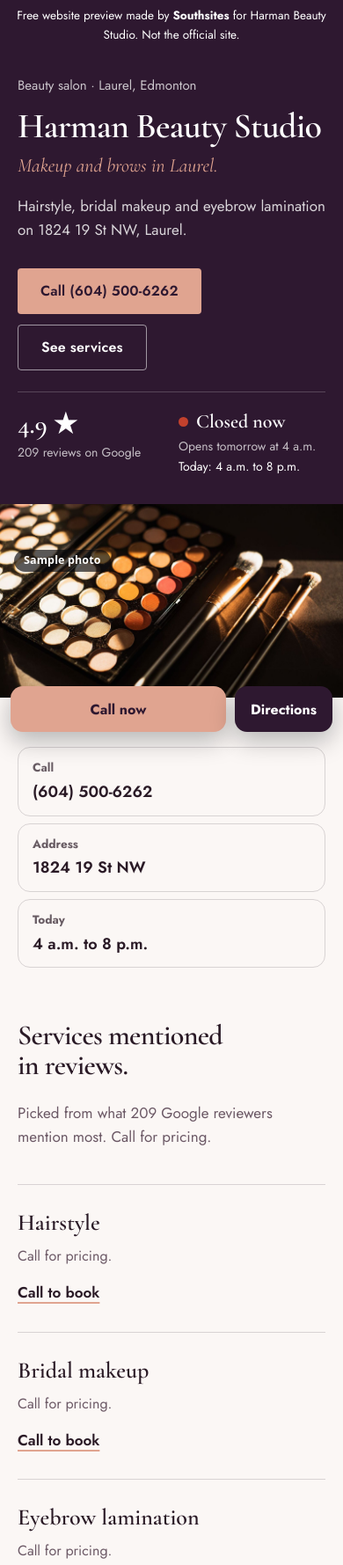
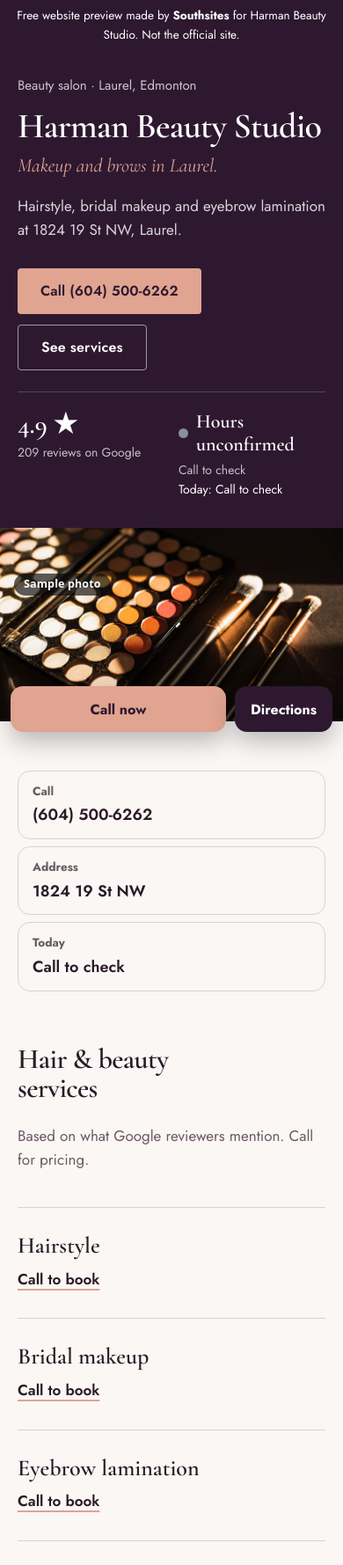
Before and after one commit to gperalta-dev/harman-beauty-studio, a plain HTML site: page index.html in a window 390 px wide. Shown: the top 1779 px of the page at 88% size. Drawn offline with nearby package versions, Linux system fonts and the light colour scheme.

Commit message:
codex round 13: grade A (headings, photos, hours, copy)

```diff
--- a/index.html
+++ b/index.html
@@ -5,7 +5,7 @@
 <meta name="viewport" content="width=device-width, initial-scale=1, viewport-fit=cover">
 <meta name="robots" content="noindex, nofollow">
 <title>Harman Beauty Studio | Laurel, Edmonton (preview)</title>
-<meta name="description" content="Hairstyle, bridal makeup and eyebrow lamination on 1824 19 St NW, Laurel. Free website preview by Southsites. Not the official site.">
+<meta name="description" content="Hairstyle, bridal makeup and eyebrow lamination at 1824 19 St NW, Laurel. Free website preview by Southsites. Not the official site.">
 <link rel="preconnect" href="https://fonts.googleapis.com">
 <link rel="preconnect" href="https://fonts.gstatic.com" crossorigin>
 <link href="https://fonts.googleapis.com/css2?family=Cormorant+Garamond:ital,wght@0,400;0,600;0,700;1,400&family=Jost:ital,wght@0,400;0,600;0,700;1,400&display=swap" rel="stylesheet">
@@ -102,7 +102,7 @@
     <div class="where">Beauty salon · Laurel, Edmonton</div>
     <h1>Harman Beauty Studio</h1>
     <p class="hl">Makeup and brows in Laurel.</p>
-    <p class="lead">Hairstyle, bridal makeup and eyebrow lamination on 1824 19 St NW, Laurel.</p>
+    <p class="lead">Hairstyle, bridal makeup and eyebrow lamination at 1824 19 St NW, Laurel.</p>
     <div class="ctas">
       <a class="btn btn-main" href="tel:+16045006262">Call (604) 500-6262</a>
       <a class="btn btn-ghost" href="#services">See services</a>
@@ -119,8 +119,8 @@
 
   <section id="services">
     <div class="wrap">
-      <div class="head"><h2>Services mentioned in reviews.</h2><p>Picked from what 209 Google reviewers mention most. Call for pricing.</p></div>
-      <div class="svc-grid"><article class="svc"><h3>Hairstyle</h3><p>Call for pricing.</p><a href="tel:+16045006262">Call to book</a></article><article class="svc"><h3>Bridal makeup</h3><p>Call for pricing.</p><a href="tel:+16045006262">Call to book</a></article><article class="svc"><h3>Eyebrow lamination</h3><p>Call for pricing.</p><a href="tel:+16045006262">Call to book</a></article></div>
+      <div class="head"><h2>Hair &amp; beauty services</h2><p>Based on what Google reviewers mention. Call for pricing.</p></div>
+      <div class="svc-grid"><article class="svc"><h3>Hairstyle</h3><a href="tel:+16045006262">Call to book</a></article><article class="svc"><h3>Bridal makeup</h3><a href="tel:+16045006262">Call to book</a></article><article class="svc"><h3>Eyebrow lamination</h3><a href="tel:+16045006262">Call to book</a></article></div>
     </div>
   </section>
 
@@ -149,19 +149,20 @@
       </div>
     </div>
   </section>
-  <div class="map"><iframe title="Map showing Harman Beauty Studio" loading="lazy" referrerpolicy="no-referrer-when-downgrade" src="https://www.google.com/maps?q=Harman+Beauty+Studio%2C+1824+19+St+NW%2C+Edmonton%2C+AB+T6T+2M9&amp;output=embed"></iframe></div>
+  <div class="map"><iframe title="Map showing Harman Beauty Studio" referrerpolicy="no-referrer-when-downgrade" src="https://www.google.com/maps?q=Harman+Beauty+Studio%2C+1824+19+St+NW%2C+Edmonton%2C+AB+T6T+2M9&amp;output=embed"></iframe></div>
 </main>
 
 <footer>
   <div class="wrap">
     <span>Preview made for Harman Beauty Studio by Jan Gabriel, Southsites, Edmonton. Details from the public Google listing (Oct 27, 2026). Not the official website.</span>
-    <span>Photos: <a href="https://commons.wikimedia.org/wiki/File:Eye_Makeup_Palette_and_Brush_Kit.jpg" target="_blank" rel="noopener">geehairimages</a> (CC BY 2.0); <a href="https://commons.wikimedia.org/wiki/File:Blush_-_A_selection_of_makeup_brushes.jpg" target="_blank" rel="noopener">Kandance拍攝</a> (CC BY-SA 2.0 tw); <a href="https://commons.wikimedia.org/wiki/File:Makeup_Brushes_(51825380981).jpg" target="_blank" rel="noopener">ajay_suresh</a> (CC BY 2.0); <a href="https://commons.wikimedia.org/wiki/File:Lipstick-_My_top_5!_-_18072840654.jpg" target="_blank" rel="noopener">Vanilla and lace</a> (CC BY 2.0), via Wikimedia Commons. Sample photos until Harman Beauty Studio adds their own.</span>
+    <span>Photos: <a href="https://commons.wikimedia.org/wiki/File:Eye_Makeup_Palette_and_Brush_Kit.jpg" target="_blank" rel="noopener">geehairimages</a> (CC BY 2.0); <a href="https://commons.wikimedia.org/wiki/File:Blush_-_A_selection_of_makeup_brushes.jpg" target="_blank" rel="noopener">Kandance拍攝</a> (CC BY-SA 2.0 tw); <a href="https://commons.wikimedia.org/wiki/File:Makeup_Brushes_(51825380981).jpg" target="_blank" rel="noopener">ajay_suresh</a> (CC BY 2.0); <a href="https://commons.wikimedia.org/wiki/File:Lipstick-_My_top_5!_-_18072840654.jpg" target="_blank" rel="noopener">Vanilla and lace</a> (CC BY 2.0). Sample photos until Harman Beauty Studio adds their own.</span>
   </div>
 </footer>
 <!-- shared by every layout: mobile call bar, chat assistant, live open/closed status. layouts set the --k-* colours. -->
 <style>
   .k-dot { display: inline-block; width: 11px; height: 11px; border-radius: 50%; background: #2f9e66; flex: none; animation: k-pulse 2.2s infinite; }
   .k-dot.closed { background: #c2412d; animation: none; }
+  .k-dot.unknown { background: #8a8f98; animation: none; }
   @keyframes k-pulse { 0% { box-shadow: 0 0 0 0 rgba(47, 158, 102, 0.5); } 70% { box-shadow: 0 0 0 10px transparent; } 100% { box-shadow: 0 0 0 0 transparent; } }
   .k-hours { display: grid; }
   .k-hours div { display: flex; justify-content: space-between; gap: 16px; padding: 10px 0; border-bottom: 1px solid color-mix(in srgb, currentColor 14%, transparent); }
@@ -244,7 +245,7 @@
   <div class="chat-note">Demo assistant by Southsites. It answers only from Harman Beauty Studio's Google listing. For anything else, call or text.</div>
 </section>
 
-<script type="application/json" id="biz">{"hours": {"Monday": "4 a.m. to 8 p.m.", "Tuesday": "4 a.m. to 8 p.m.", "Wednesday": "4 a.m. to 8 p.m.", "Thursday": "4 a.m. to 8 p.m.", "Friday": "4 a.m. to 8 p.m.", "Saturday": "4 a.m. to 8 p.m.", "Sunday": "4 a.m. to 8 p.m."}, "name": "Harman Beauty Studio", "category": "Beauty salon", "area": "Laurel", "address": "1824 19 St NW, Edmonton, AB T6T 2M9", "phone": "(604) 500-6262", "tel": "+16045006262", "rating": "4.9", "reviews": "209", "maps_url": "https://www.google.com/maps/place/Harman+Beauty+Studio-+Permanent+Eyebrows+Lips+Eyelash+Makeup+Hair+Henna+Artist+-+Laser+Hair+Removal-+Skin+Treatments/data=!4m7!3m6!1s0x4d73c4e2ef35517b:0xdb7e216f510ef8a6!8m2!3d53.4492499!4d-113.3717903!16s%2Fg%2F11sprc86lv!19sChIJe1E17-LEc00RpvgOUW8hfts", "directions_url": "https://www.google.com/maps/dir/?api=1&destination=Harman+Beauty+Studio%2C+1824+19+St+NW%2C+Edmonton%2C+AB+T6T+2M9", "services": [["hairstyle", 17], ["bridal makeup", 9], ["eyebrow lamination", 5]]}</script>
+<script type="application/json" id="biz">{"hours": {}, "name": "Harman Beauty Studio", "category": "Beauty salon", "area": "Laurel", "address": "1824 19 St NW, Edmonton, AB T6T 2M9", "phone": "(604) 500-6262", "tel": "+16045006262", "rating": "4.9", "reviews": "209", "maps_url": "https://www.google.com/maps/place/Harman+Beauty+Studio-+Permanent+Eyebrows+Lips+Eyelash+Makeup+Hair+Henna+Artist+-+Laser+Hair+Removal-+Skin+Treatments/data=!4m7!3m6!1s0x4d73c4e2ef35517b:0xdb7e216f510ef8a6!8m2!3d53.4492499!4d-113.3717903!16s%2Fg%2F11sprc86lv!19sChIJe1E17-LEc00RpvgOUW8hfts", "directions_url": "https://www.google.com/maps/dir/?api=1&destination=Harman+Beauty+Studio%2C+1824+19+St+NW%2C+Edmonton%2C+AB+T6T+2M9", "services": [["hairstyle", 17], ["bridal makeup", 9], ["eyebrow lamination", 5]]}</script>
 <script>
   // live open/closed status in edmonton time, from the hours on the google listing
   const biz = JSON.parse(document.getElementById('biz').textContent);
@@ -275,7 +276,7 @@
   };
   const now = new Date(new Date().toLocaleString('en-US', { timeZone: 'America/Edmonton' }));
   const today = (now.getDay() + 6) % 7, minute = now.getHours() * 60 + now.getMinutes();
-  let state = 'Hours not listed', sub = 'Call to check', open = false;
+  let state = 'Hours unconfirmed', sub = 'Call to check', open = false;
   const hoursKnown = Object.keys(biz.hours || {}).length > 0;
   if (hoursKnown) {
     const cur = spans(biz.hours[DAYS[today]]).find(([s, e]) => minute >= s && minute < e);
@@ -292,7 +293,7 @@
   document.querySelectorAll('[data-state]').forEach((el) => { el.textContent = state; });
   document.querySelectorAll('[data-sub]').forEach((el) => { el.textContent = sub; });
   document.querySelectorAll('[data-statesub]').forEach((el) => { el.textContent = `${state}. ${sub}.`; });
-  document.querySelectorAll('[data-dot]').forEach((el) => { el.classList.toggle('closed', !open); });
+  document.querySelectorAll('[data-dot]').forEach((el) => { el.classList.toggle('closed', hoursKnown && !open); el.classList.toggle('unknown', !hoursKnown); });
   document.querySelectorAll('[data-today]').forEach((el) => { el.textContent = hoursKnown ? ((biz.hours || {})[DAYS[today]] || 'Closed') : 'Call to check'; });
   document.querySelectorAll('[data-week]').forEach((week) => DAYS.forEach((d, k) => {
     const cell = document.createElement('div'), bar = document.createElement('i'), lbl = document.createElement('b');
@@ -338,7 +339,7 @@
     const when = (nx) => nx.k === 0 ? 'today' : nx.k === 1 ? 'tomorrow' : DAYS[nx.d];
     function paintStatus() {
       const dot = document.getElementById('chat-dot'), label = document.getElementById('chat-status');
-      if (!known) { dot.classList.add('closed'); label.textContent = 'Call to check hours'; return; }
+      if (!known) { dot.classList.add('unknown'); label.textContent = 'Call to check hours'; return; }
       const s = status();
       dot.classList.toggle('closed', !s.open);
       label.textContent = s.open ? 'Open now, closes ' + s.closes : 'Closed now' + (s.next ? ', opens ' + when(s.next) + ' at ' + s.next.at : '');
```
